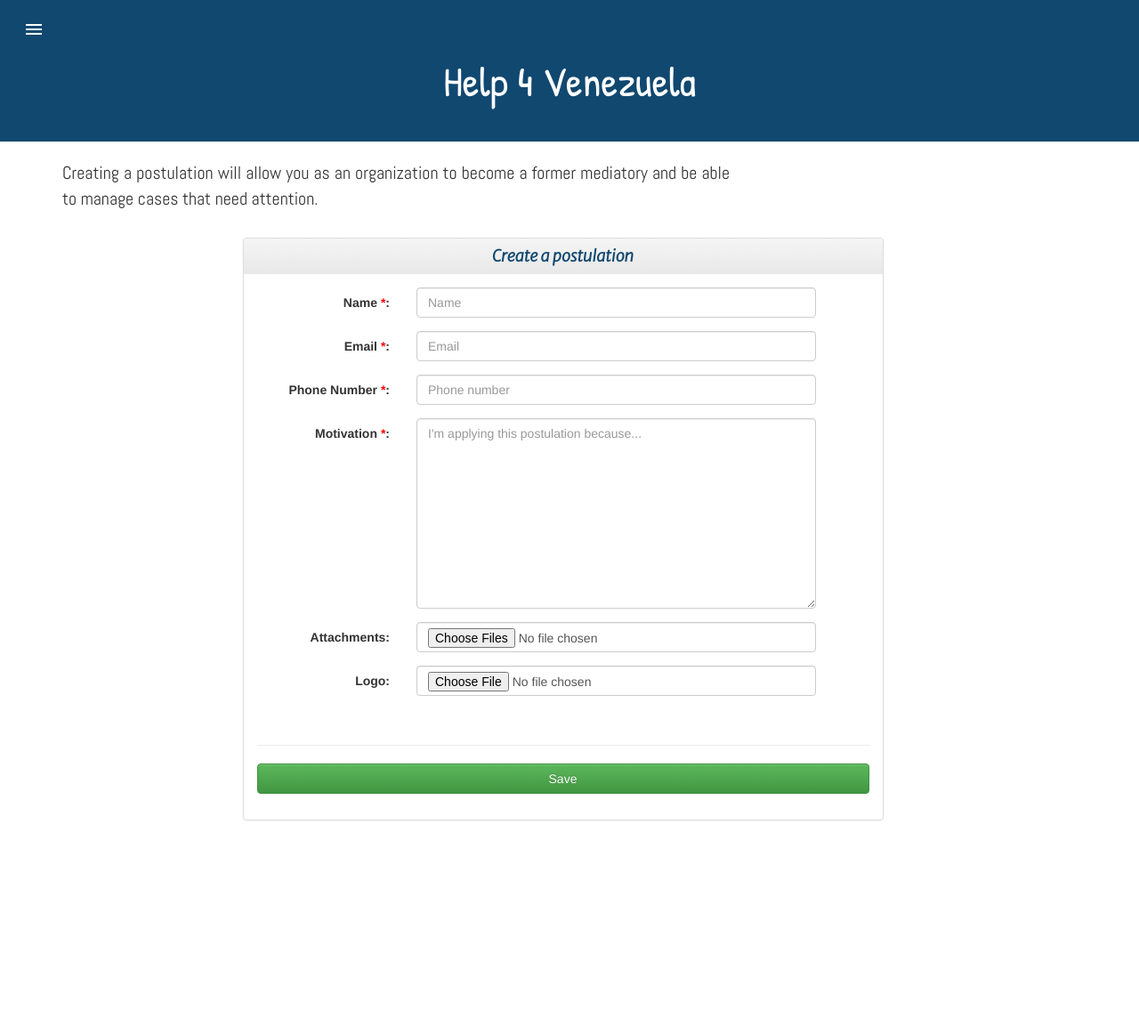
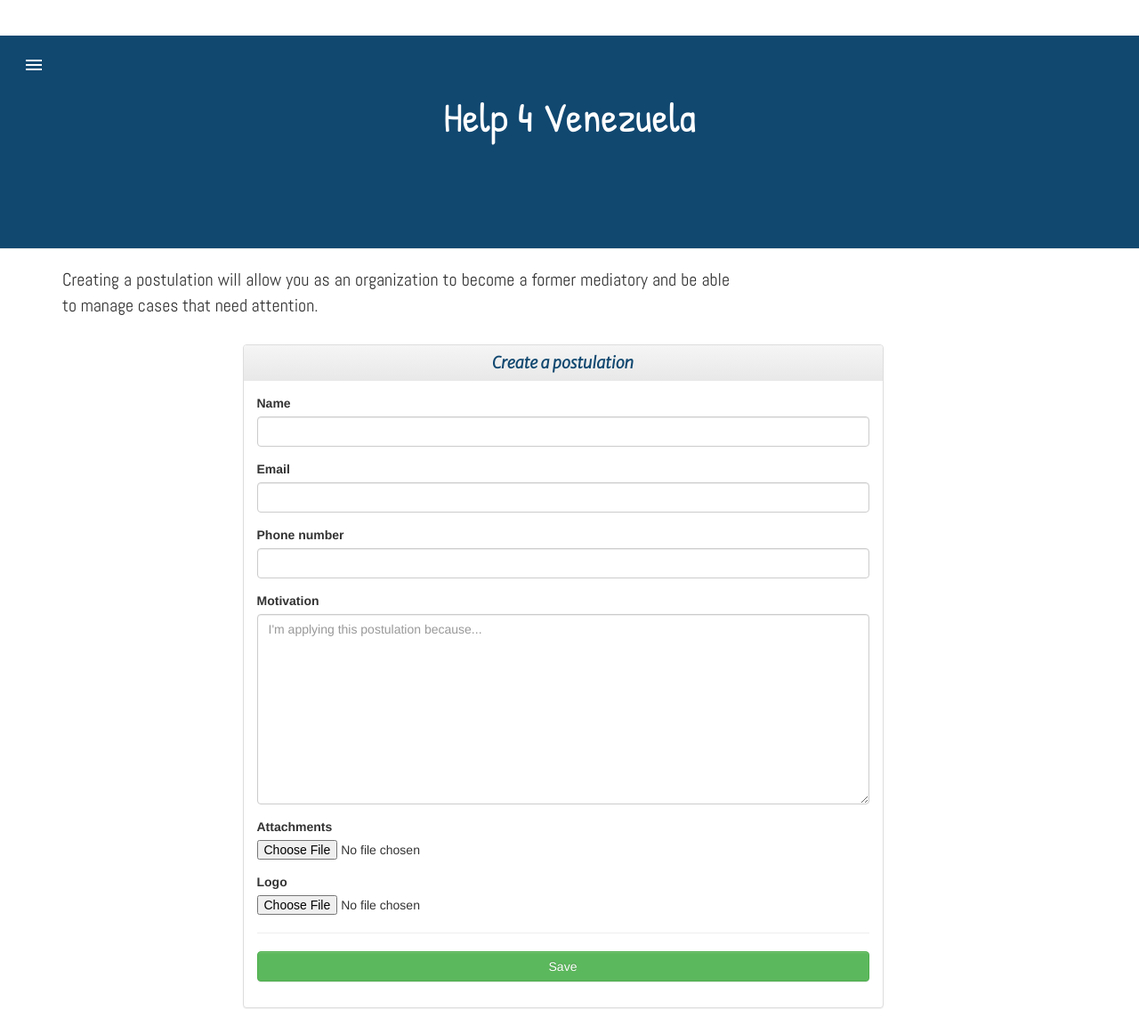
Before and after one commit to dynarro/help4venezuela, a Django app: page /postulation/new/ in a window 1280 px wide. Shown: the whole page at 89% size. Before the commit the page ends 922 px from the top, so only its background shows below. Run offline with Django 3.2, Linux system fonts and the light colour scheme; some libraries are stand-ins or nearby versions.

Commit message:
`Added changes on postulations`
When the postulation is created, instead of redirecting the user to the
detailed information of the postulation, it now leads to a `thankyoupage`,
so that while the postulation is on a `pending` status the organization
can't modify the postulation, until a user for the organization is created.

```diff
--- a/help4venezuela/settings.py
+++ b/help4venezuela/settings.py
@@ -39,6 +39,7 @@ INSTALLED_APPS = [
     'django.contrib.staticfiles',
     'help4vzl',
     'django_extensions',
+    'bootstrap3'
 ]
 
 MIDDLEWARE = [
--- a/help4vzl/forms.py
+++ b/help4vzl/forms.py
@@ -3,6 +3,18 @@ from django import forms
 from .models import Postulation
 
 class PostulationForm(forms.ModelForm):
+    name = forms.CharField(widget=forms.TextInput(
+        attrs={'class':'form-control'}
+    ))
+    email = forms.EmailField(widget=forms.TextInput(
+        attrs={'class':'form-control'}
+    ))
+    phone_number = forms.CharField(widget=forms.TextInput(
+        attrs={'class':'form-control'}
+    ))
+    motivation = forms.CharField(widget=forms.Textarea(
+        attrs={'class':'form-control', 'placeholder':"I'm applying this postulation because..."}
+    ))
 
     class Meta:
         model = Postulation
--- a/help4vzl/models.py
+++ b/help4vzl/models.py
@@ -20,6 +20,7 @@ class Case(models.Model):
         ('NEW', 'New'),
         ('APROVED','Aproved'),
         ('PENDING','Pending'),
+        ('REVIEWED','Reviewed'),
         ('REJECTED','Rejected'),
         )
     status=models.CharField(choices=STATUS_CHOICES, default='NEW', max_length=10)
@@ -31,10 +32,13 @@ class Postulation(models.Model):
     logo=models.ImageField(null=True, blank=True, upload_to="logos/%Y")
     motivation=models.TextField(null=True, blank=True)
     attachments=models.FileField(null=True, blank=True, upload_to='documents/%Y')
+    organization=models.ForeignKey('Organization', null=True, blank=True)
     STATUS_CHOICES=(
         ('APROVED','Aproved'),
         ('PENDING','Pending'),
+        ('REVIEWED','Reviewed'),
         ('REJECTED','Rejected'),
+
         )
     status=models.CharField(choices=STATUS_CHOICES, default='PENDING', max_length=10)
 
--- a/help4vzl/static/css/help4vzl.css
+++ b/help4vzl/static/css/help4vzl.css
@@ -1,11 +1,8 @@
 .page-header{
     background-color:#114870;
-    background-repeat: no-repeat;
-    background-size: 100% 100%;
-    padding-top:0%;
-    padding-bottom:10%;
-    height: 20%;
-    margin-top: 0;
+    padding-bottom:20%;
+    height: 30%;
+    margin-top: 0%;
     padding: 20px 20px 20px 20px;
 }
 
--- a/help4vzl/templates/help4vzl/base.html
+++ b/help4vzl/templates/help4vzl/base.html
@@ -1,4 +1,6 @@
 {% load staticfiles %}
+{# Load the bootstrap tags library #}
+{% load bootstrap3 %}
 <html>
     <head>
         <title>Help 4 Venezuela</title>
@@ -25,6 +27,13 @@
         <meta name="viewport" content="width=device-width, initial-scale=1">
         <link rel="stylesheet" href="https://cdnjs.cloudflare.com/ajax/libs/font-awesome/4.7.0/css/font-awesome.min.css">
         <link href="https://fonts.googleapis.com/css?family=Abel|Asap|Merriweather+Sans:300i|Patrick+Hand|Anton|Fjalla+One" rel="stylesheet">
+        <link href="http://netdna.bootstrapcdn.com/font-awesome/3.2.1/css/font-awesome.css" rel="stylesheet">
+        {# Load CSS and JavaScript #}
+        {% bootstrap_css %}
+        {% bootstrap_javascript %}
+
+        {# Display django.contrib.messages as Bootstrap alerts #}
+        {% bootstrap_messages %}
 
     </div>
     <div class="content container">
--- a/help4vzl/templates/help4vzl/postulation_edit.html
+++ b/help4vzl/templates/help4vzl/postulation_edit.html
@@ -1,4 +1,6 @@
 {% extends 'help4vzl/base.html' %}
+{# Load the tag library #}
+{% load bootstrap3 %}
 
 <meta name="viewport" content="width=device-width, initial-scale=1">
 <link rel="stylesheet" href="https://www.w3schools.com/w3css/4/w3.css">
@@ -12,7 +14,9 @@
 </div>
 
 <div>
+
     <!-- block of caterogories related to a case -->
+
 </div>
 
 <div>
@@ -24,46 +28,21 @@
                     <b style="color:#114870;">Create a postulation</b>
                 </h3>
             </div>
-            <div class="panel-body" style="text-align:center">
-                <form method="POST" class="form-horizontal">{% csrf_token %}
-                    <div class="form-group">
-                        <label class="col-xs-3 control-label">Name <span style="color:red">*</span>:</label>
-                        <div class="col-xs-8">
-                            <input type="text" class="form-control" name="name" placeholder="Name" required="True"/>
+            <div class="panel-body">
+                <form method="POST">{% csrf_token %}
+                    {% for field in form %}
+                        <div class="form-group">
+                            <label class="conrol-label" for='{{field.id_for_label}}'>{{field.label}}</label>
+                            {{field}}
+                            {% for error in field.errors %}
+                                <p class="help is-danger">{{error}}</p>
+                            {% endfor %}
                         </div>
-                    </div>
-                    <div class="form-group">
-                        <label class="col-xs-3 control-label">Email <span style="color:red">*</span>:</label>
-                        <div class="col-xs-8">
-                            <input type="email" class="form-control" name="email" placeholder="Email" required="True"/>
-                        </div>
-                    </div>
-                    <div class="form-group">
-                        <label class="col-xs-3 control-label">Phone Number <span style="color:red">*</span>:</label>
-                        <div class="col-xs-8">
-                            <input type="text" class="form-control" name="phone_number" placeholder="Phone number"/>
-                        </div>
-                    </div>
-                    <div class="form-group">
-                        <label class="col-xs-3 control-label">Motivation <span style="color:red">*</span>:</label>
-                        <div class="col-xs-8">
-                            <textarea class="form-control" name="motivation" placeholder="I'm applying this postulation because..." cols="40" rows="10" required="True"/></textarea>
-                        </div>
-                    </div>
-                    <div class="form-group">
-                        <label class="col-xs-3 control-label">Attachments:</label>
-                        <div class="col-xs-8">
-                            <input type="file" class="form-control" name="attachments" multiple/>
-                        </div>
-                    </div>
-                    <div class="form-group">
-                        <label class="col-xs-3 control-label">Logo:</label>
-                        <div class="col-xs-8">
-                            <input type="file" class="form-control" name="logo"/>
-                        </div>
-                    </div>
-                    </br>
-                    <hr width="100%" align="center">
+                    {% endfor %}
+                    <!--{% bootstrap_form form layout='inline' %}-->
+
+                    <hr/>
+
                     <center>
                         <input class="btn btn-success btn-block" type="submit" value="Save"/>
                     </center>
--- a/help4vzl/urls.py
+++ b/help4vzl/urls.py
@@ -7,4 +7,5 @@ urlpatterns = [
     url(r'^postulation/(?P<pk>\d+)/detail/$', views.postulation_detail, name='postulation_detail'),
     url(r'^postulation/(?P<pk>\d+)/edit/$', views.postulation_edit, name='postulation_edit'),
     url(r'^postulation/new/$', views.postulation_new, name='postulation_new'),
+    url(r'^postulation/created/$', views.thankyoupage, name='thankyoupage'),
 ]
--- a/help4vzl/views.py
+++ b/help4vzl/views.py
@@ -1,9 +1,11 @@
 # -*- coding: utf-8 -*-
 from __future__ import unicode_literals
 
+from django.http import Http404
 from django.shortcuts import render, get_object_or_404, redirect
+from django.contrib.auth.decorators import login_required
 from .forms import PostulationForm
-from .models import Postulation
+from .models import Postulation, Categorie
 
 def postulation(request):
     return render(request, 'help4vzl/postulation.html', {})
@@ -14,7 +16,8 @@ def postulation_new(request):
         if form.is_valid():
                 postulation = form.save(commit=False)
                 postulation.save()
-                return redirect('postulation_detail', pk=postulation.pk)
+                #return redirect('postulation_detail', pk=postulation.pk)
+                return redirect('thankyoupage')
     else:
         form = PostulationForm()
     return render(request, 'help4vzl/postulation_edit.html', {'form': form})
@@ -23,14 +26,26 @@ def postulation_detail(request, pk):
     postulation = get_object_or_404(Postulation, pk=pk)
     return render(request, 'help4vzl/postulation_detail.html', {'postulation': postulation})
 
+def thankyoupage(request):
+    return render(request, 'help4vzl/thankyoupage.html')
+
 def postulation_edit(request, pk):
- postulation = get_object_or_404(Postulation, pk=pk)
- if request.method == "POST":
-     form = PostulationForm(request.POST, request.FILES or None, instance=postulation)
-     if form.is_valid():
-          postulation = form.save(commit=False)
-          postulation.save()
-          return redirect('postulation_detail', pk=postulation.pk)
- else:
-     form = PostulationForm(instance=postulation)
- return render(request, 'help4vzl/postulation_edit.html', {'form': form})
+    if request.method == "POST":
+        form = PostulationForm(request.POST, request.FILES or None, instance=postulation)
+        if form.is_valid():
+            postulation = form.save(commit=False)
+            postulation.save()
+            if request.user.is_authenticated():
+                return redirect('postulation_detail', pk=postulation.pk)
+            else:
+                return redirect('thankyoupage')
+    else:
+        postulation = get_object_or_404(Postulation, pk=pk)
+        if postulation.organization.pk == request.user.organization_user.organization.id:
+            form = PostulationForm(instance=postulation)
+            return render(request, 'help4vzl/postulation_edit.html', {'form': form, 'postulation': postulation})
+        else:
+            raise Http404("Invalid postulation for this user")
+def category_list(request):
+    categories = Categorie.objects.all()
+    return render(request, 'help4vzl/category_list.html', {'categories':categories})
--- a/helpvnzenv/pip-selfcheck.json
+++ b/helpvnzenv/pip-selfcheck.json
@@ -1 +1 @@
-{"last_check":"2018-07-04T14:37:56Z","pypi_version":"10.0.1"}
+{"last_check":"2018-08-01T14:57:27Z","pypi_version":"18.0"}
```
Also changed, not shown: help4vzl/templates/help4vzl/category_list.html (added, +15 -0 lines), help4vzl/templates/help4vzl/thankyoupage.html (added, +16 -0 lines), db.sqlite3, help4vzl/migrations/0006_auto_20180906_1452.py (added), help4vzl/migrations/0007_postulation_organization.py (added), 2 other files.
